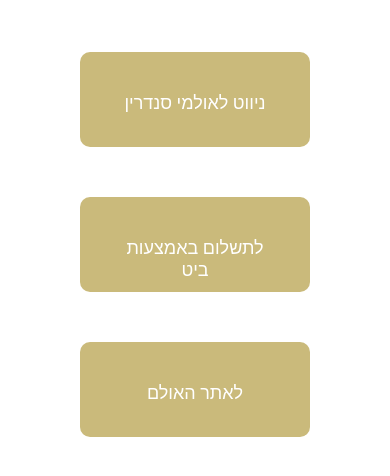
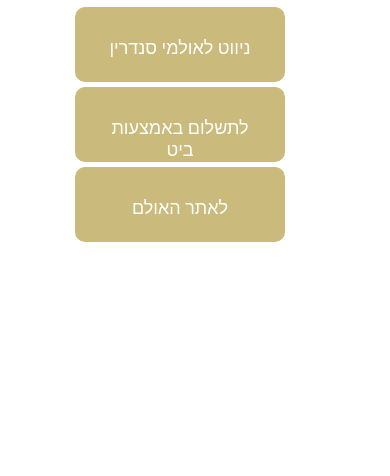
Before and after one commit to BarPupko/Wedding-site-menu, a website: page index.html in a window 390 px wide. Shown: the part 328-804 px from the top of the page. Drawn offline with Linux system fonts and the light colour scheme.

Commit message:
change design to fit phone

```diff
--- a/style.css
+++ b/style.css
@@ -1,7 +1,8 @@
+/* phone */
 @media only screen and (max-width: 400px) {
     html, body {
         height: 100%;
-        width:300px;
+        width:100px;
         /* google font */
         font-family: 'Roboto', sans-serif;
         text-align: center;
@@ -29,12 +30,12 @@
         text-decoration: none;
         background: rgb(202, 186, 123);
         color:white;
-        height: 15px;
-        font-size: 10px;
-        margin: 50px;
-        padding: 40px;
+        height: 5px;
+        font-size: 40px;
+        margin: 5px;
+        padding: 10px;
         font-size: large;
-        width: 150px;
+        width: 1px;
         text-align: center;
         align-items: center;
         border-radius: 10px;
@@ -92,8 +93,8 @@
         color:white;
         height: 15px;
         font-size: 10px;
-        margin: 50px;
-        padding: 40px;
+        margin-left: 40px;
+        padding: 30px;
         font-size: large;
         width: 150px;
         text-align: center;
```
